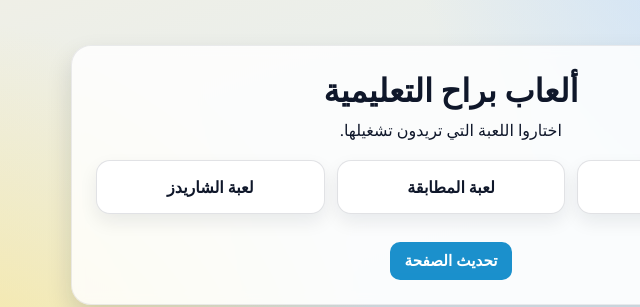
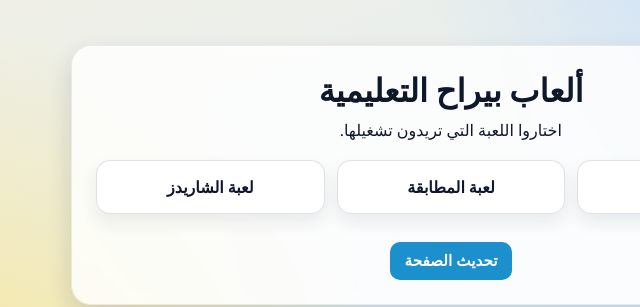
Before and after one commit to JulianAzzam/perach-games, a plain HTML site: page index.html in a window 1280 px wide. Shown: the part 225-532 px from the top of the page, 189-829 px from the left. Drawn offline with Linux system fonts and the light colour scheme.

Commit message:
Fix typo

```diff
--- a/index.html
+++ b/index.html
@@ -103,7 +103,7 @@
 </head>
 <body>
   <main class="panel">
-    <h1>ألعاب براح التعليمية</h1>
+    <h1>ألعاب بيراح التعليمية</h1>
     <p>اختاروا اللعبة التي تريدون تشغيلها.</p>
 
     <section class="grid">
```
